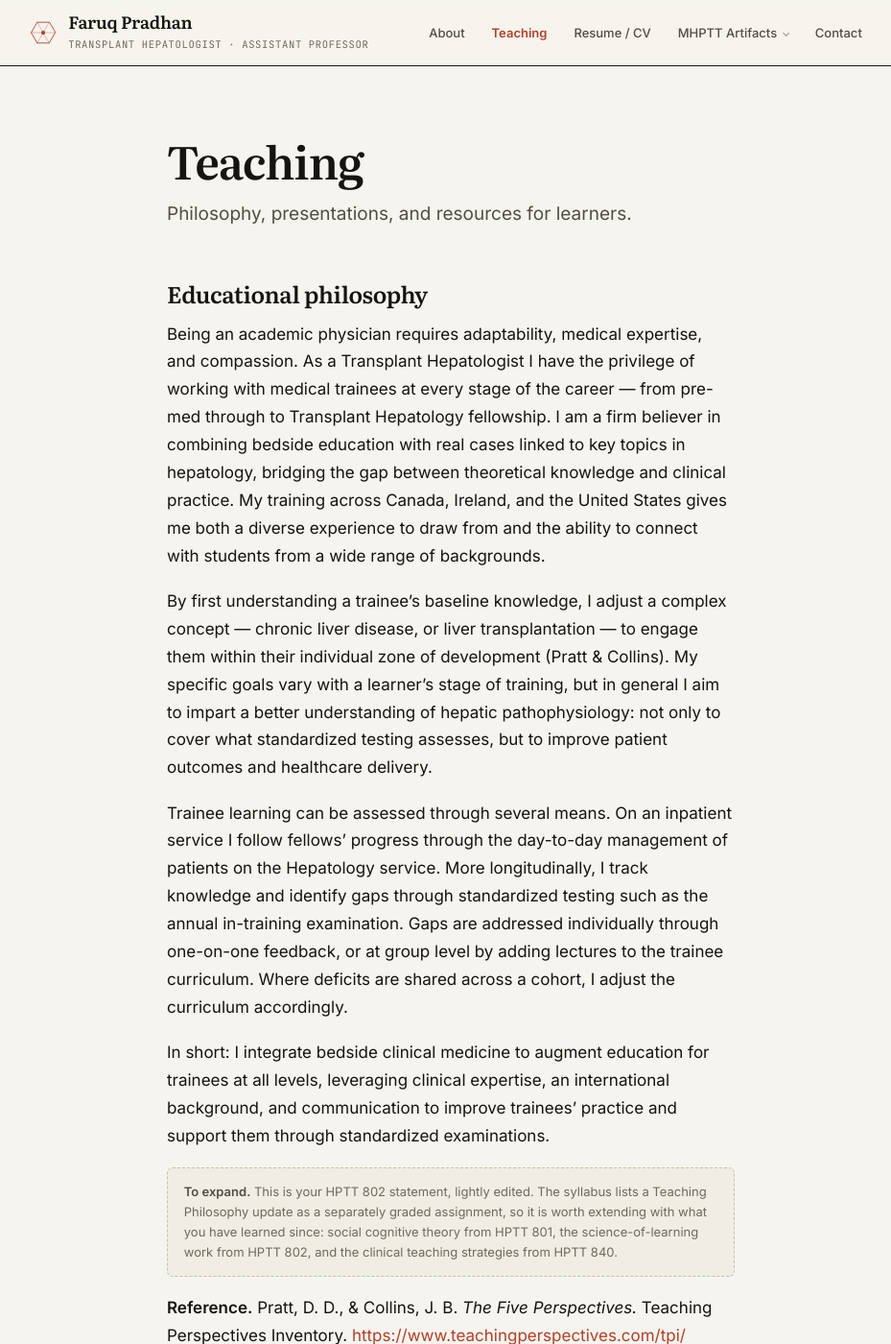
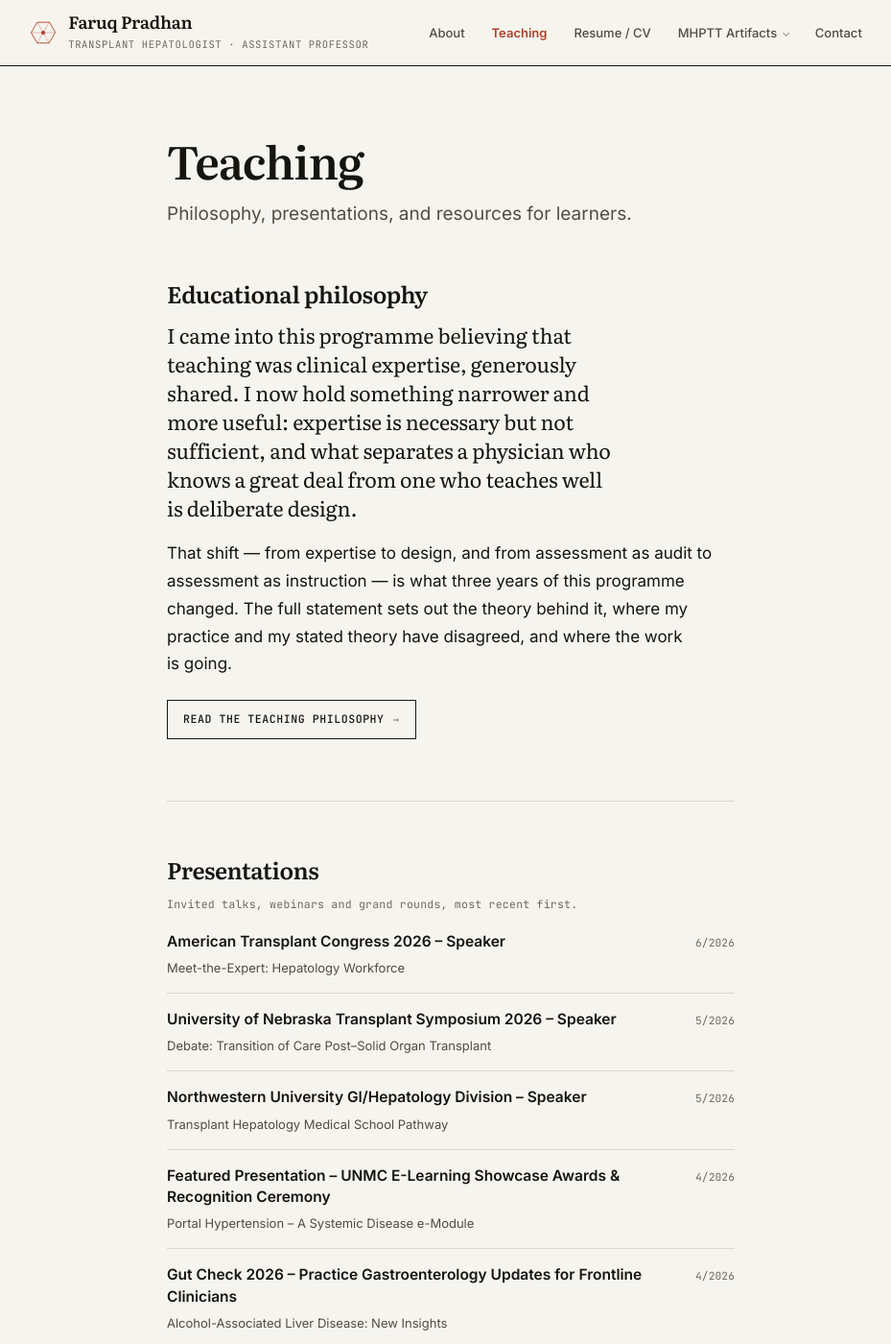
Before and after one commit to fpradhan/fpradhan.github.io, a Jekyll site: the page built from teaching.md, in a window 1280 px wide and 1400 px high. Shown: the whole window at 96% size, without its empty margins (170-1099 px from the left). Built offline with Jekyll 4.4.1, drawn with Linux system fonts in a browser that asks for light colours.

Commit message:
Rewrite the teaching philosophy against the assignment rubric
The page held the HPTT 802 statement lightly edited: 281 words against a
required 400-600, one framework named, and no account of what three years in
the programme changed.

It also carried a factual error. The zone of proximal development was
attributed to Pratt and Collins, who wrote the Teaching Perspectives
Inventory; the ZPD is Vygotsky's. A mis-attribution costs directly on the
rubric row that grades integration of teaching concepts.

The new statement runs 573 words and is built from Faruq's own coursework
rather than invented: Bandura's triadic reciprocality and why consequence-based
learning is unavailable in endoscopy; Schunk on goal specificity, proximity and
difficulty; the open-book assessment his integration paper found was better
described by Vygotsky than by the social cognitive frame he had claimed;
Mayer's signalling, segmenting and redundancy; blueprinting and item analysis;
the affective objective from the paracentesis project; Peyton's four-step
approach and Barsuk on mastery learning; the REFLECT rubric. Eight references
in APA.

It lives at /teaching/philosophy/ rather than inside /teaching/, so the word
count is unambiguous and the URL submitted goes straight to the graded text.
The Teaching page keeps a three-sentence precis and links through.

Adds CLAUDE.md recording Faruq's instruction to avoid the tells listed at
Wikipedia:Signs of AI writing, in site copy and in replies to him. The page
could not be fetched — the egress proxy blocks wikipedia.org — so the list is
written from knowledge of it and flagged as such.

Applied it to the new statement: a scan showed seven of eight paragraphs
ending on a short aphoristic reversal, which is its own tell. Three were
rewritten to end on concrete practice, both negative parallelisms removed, and
em dashes cut from two to one.

Co-Authored-By: Claude Opus 5 <noreply@anthropic.com>
Claude-Session: https://claude.ai/code/session_01SajNJDGDkt5q5fCgsPRcNk

```diff
--- a/teaching.md
+++ b/teaching.md
@@ -7,37 +7,16 @@ permalink: /teaching/
 
 ## Educational philosophy
 
-Being an academic physician requires adaptability, medical expertise, and compassion. As a
-Transplant Hepatologist I have the privilege of working with medical trainees at every stage
-of the career — from pre-med through to Transplant Hepatology fellowship. I am a firm believer
-in combining bedside education with real cases linked to key topics in hepatology, bridging the
-gap between theoretical knowledge and clinical practice. My training across Canada, Ireland, and
-the United States gives me both a diverse experience to draw from and the ability to connect with
-students from a wide range of backgrounds.
+I came into this programme believing that teaching was clinical expertise, generously shared. I
+now hold something narrower and more useful: expertise is necessary but not sufficient, and what
+separates a physician who knows a great deal from one who teaches well is deliberate design.
+{: .lede}
 
-By first understanding a trainee's baseline knowledge, I adjust a complex concept — chronic liver
-disease, or liver transplantation — to engage them within their individual zone of development
-(Pratt & Collins). My specific goals vary with a learner's stage of training, but in general I aim
-to impart a better understanding of hepatic pathophysiology: not only to cover what standardized
-testing assesses, but to improve patient outcomes and healthcare delivery.
+That shift — from expertise to design, and from assessment as audit to assessment as instruction
+— is what three years of this programme changed. The full statement sets out the theory behind
+it, where my practice and my stated theory have disagreed, and where the work is going.
 
-Trainee learning can be assessed through several means. On an inpatient service I follow fellows'
-progress through the day-to-day management of patients on the Hepatology service. More
-longitudinally, I track knowledge and identify gaps through standardized testing such as the annual
-in-training examination. Gaps are addressed individually through one-on-one feedback, or at group
-level by adding lectures to the trainee curriculum. Where deficits are shared across a cohort, I
-adjust the curriculum accordingly.
-
-In short: I integrate bedside clinical medicine to augment education for trainees at all levels,
-leveraging clinical expertise, an international background, and communication to improve trainees'
-practice and support them through standardized examinations.
-
-<p class="todo"><strong>To expand.</strong> This is your HPTT 802 statement, lightly edited. The
-syllabus lists a Teaching Philosophy update as a separately graded assignment, so it is worth
-extending with what you have learned since: social cognitive theory from HPTT 801, the
-science-of-learning work from HPTT 802, and the clinical teaching strategies from HPTT 840.</p>
-
-**Reference.** Pratt, D. D., & Collins, J. B. *The Five Perspectives.* Teaching Perspectives Inventory. <https://www.teachingperspectives.com/tpi/>
+<p><a class="dl go" href="{{ '/teaching/philosophy/' | relative_url }}">Read the teaching philosophy</a></p>
 
 ---
 
```
Also changed, not shown: CLAUDE.md (added, +66 -0 lines), philosophy.md (added, +75 -0 lines).
